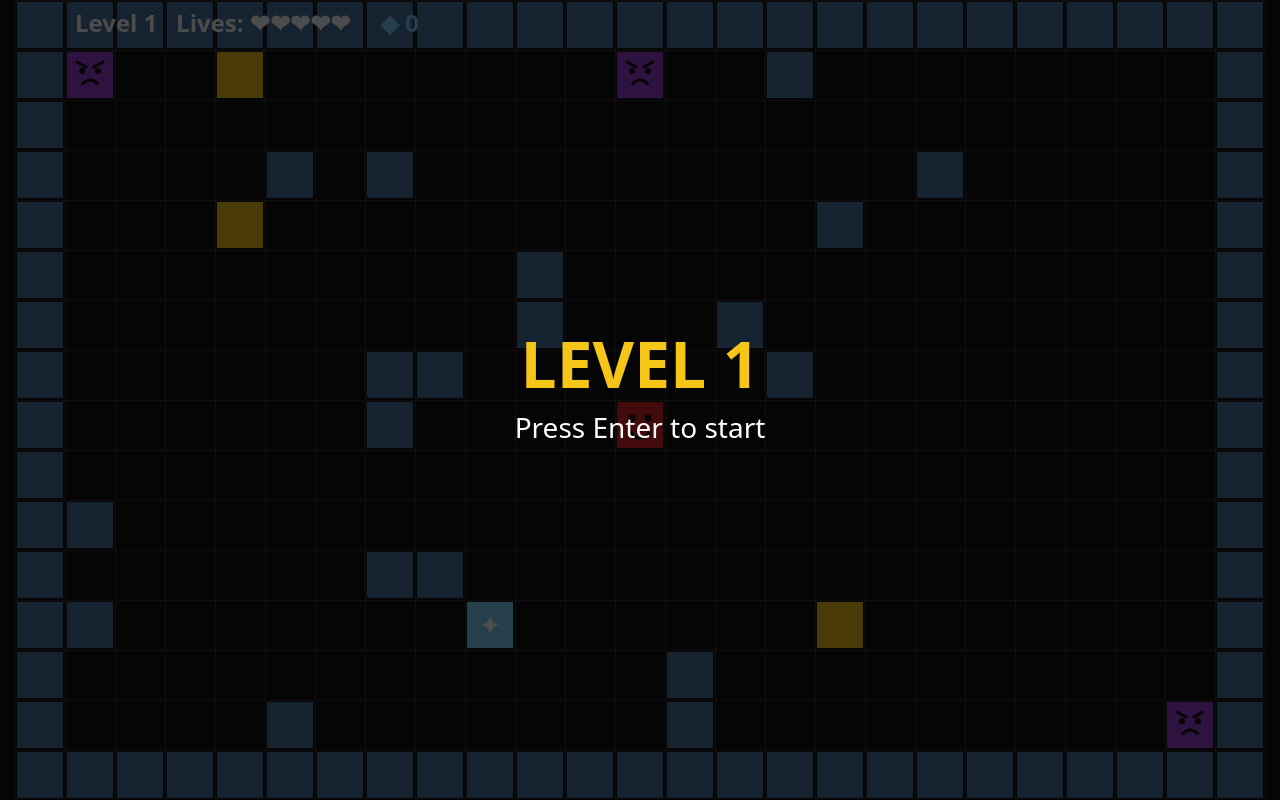
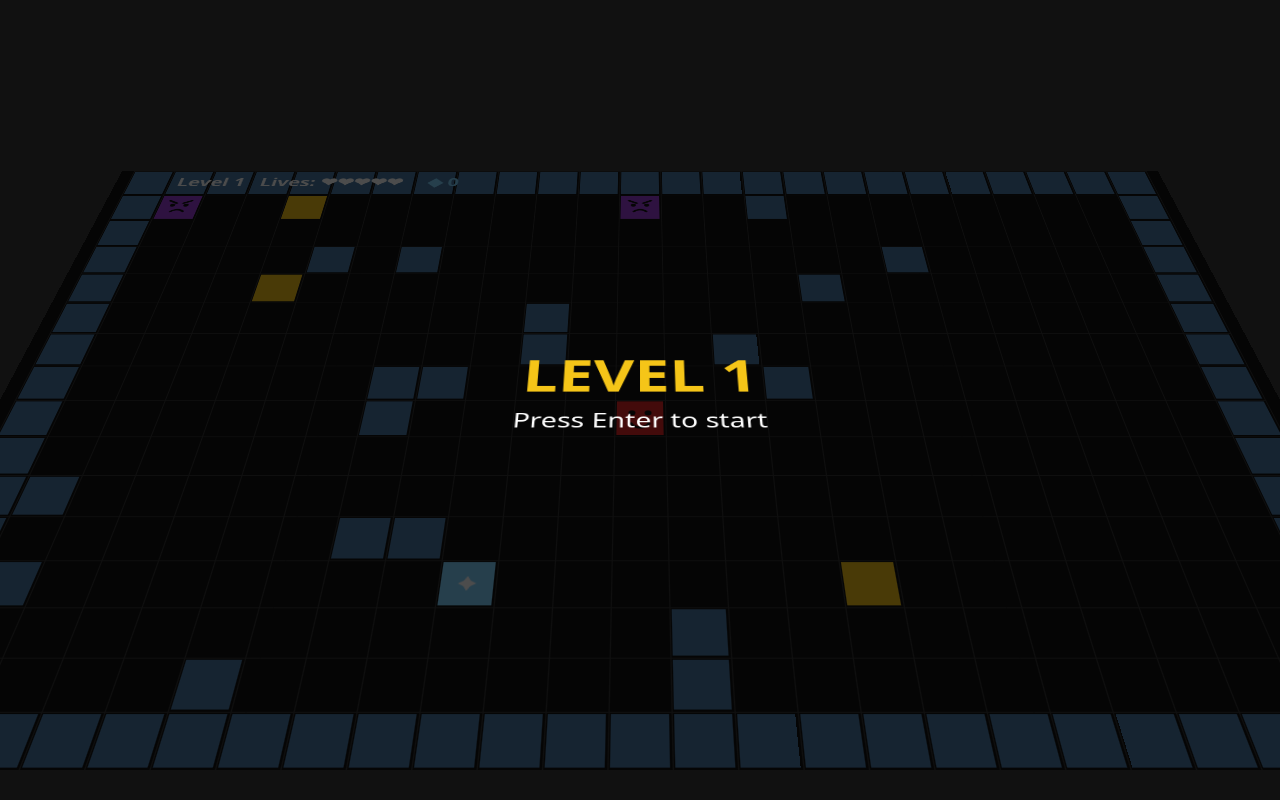
Before and after one commit to MrSwitch/blockfighter, a website built with Vite: page index.html in a window 1280 px wide. Built offline with nearby package versions, Linux system fonts and the light colour scheme.

Commit message:
Permanent 45-degree backward board tilt

```diff
--- a/src/style.css
+++ b/src/style.css
@@ -12,4 +12,5 @@ body {
   width: 100vw;
   height: 100vh;
   touch-action: none;
+  transform: perspective(1200px) rotateX(45deg);
 }
```
